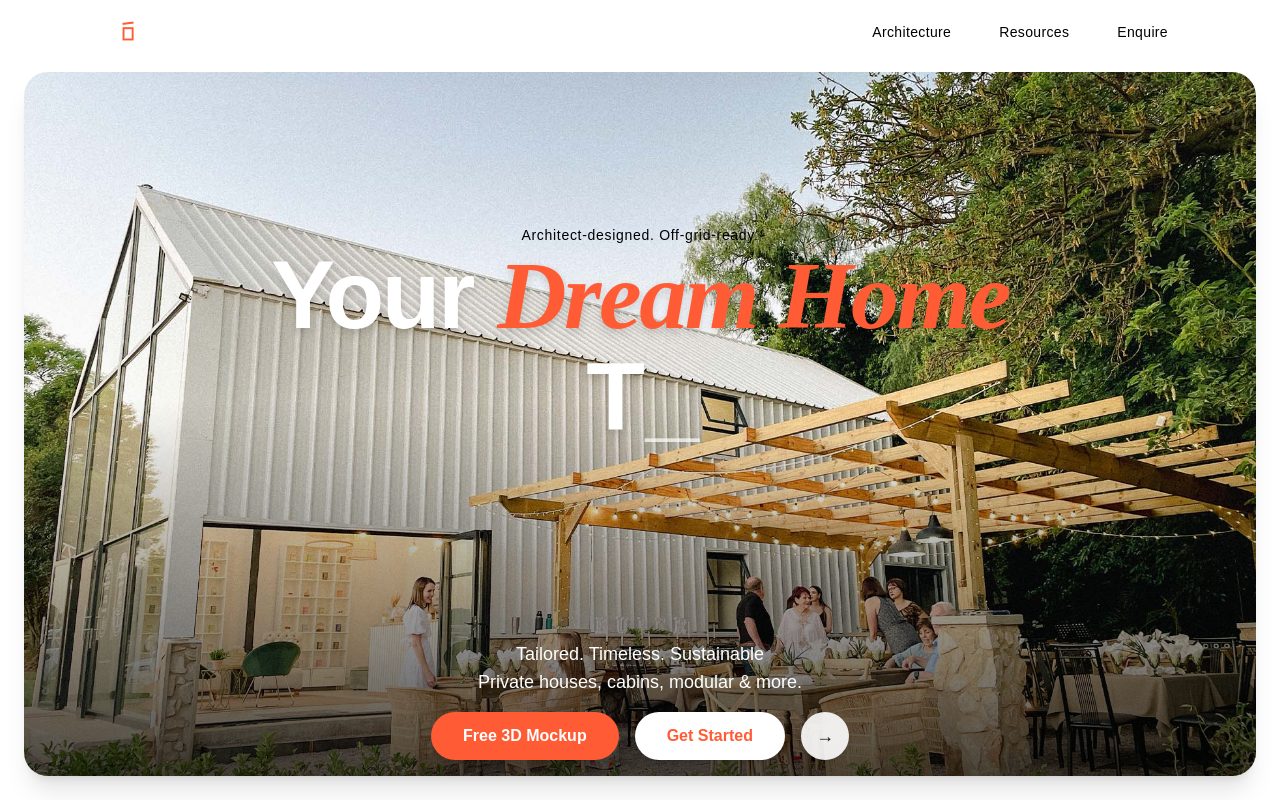
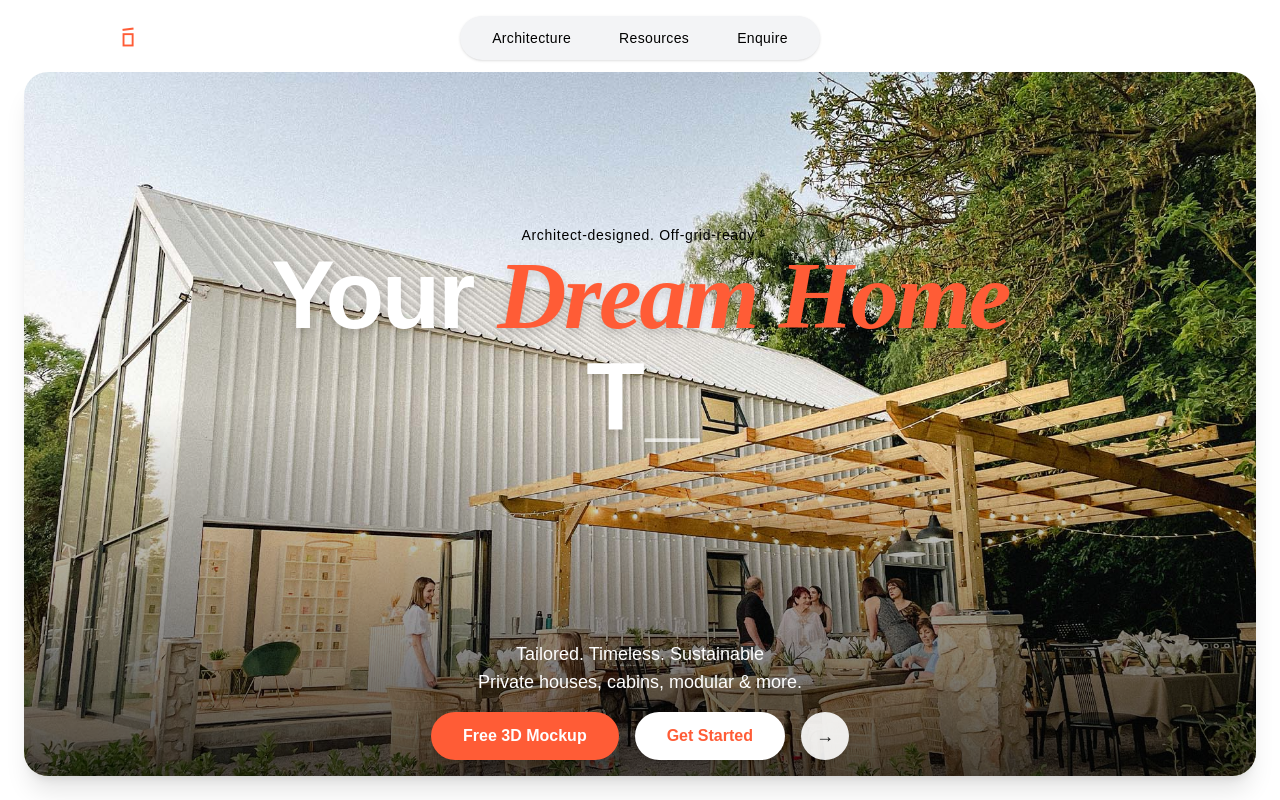
Before and after one commit to Marco1993-M/pequeno, a Next.js app: page / in a window 1280 px wide. Shown: the top 800 px of the page. Built offline with nearby package versions, Linux system fonts and the light colour scheme.

Commit message:
Update navbar.js

```diff
--- a/src/components/navbar.js
+++ b/src/components/navbar.js
@@ -8,26 +8,40 @@ export default function Navbar() {
 
   return (
     <nav className="absolute top-0 left-0 w-full z-50">
-      <div className="mx-auto flex items-center justify-between px-4 py-4" style={{ maxWidth: "85vw", width: "100%" }}>
-
+      <div
+        className="mx-auto flex items-center justify-between px-4 py-4 relative"
+        style={{ maxWidth: "85vw", width: "100%" }}
+      >
         {/* Left logo */}
-        <div className="flex-shrink-0">
+        <div className="flex-shrink-0 absolute left-4">
           <Link href="/">
-            <img src="/logo.png" alt="Pequeño Logo" className="h-8 cursor-pointer" />
+            <img
+              src="/logo.png"
+              alt="Pequeño Logo"
+              className="h-8 cursor-pointer"
+            />
           </Link>
         </div>
 
-        {/* Desktop links */}
-        <div className="hidden md:flex space-x-12 tracking-wide text-sm text-black font-medium">
-          <Link href="/architecture" className="hover:underline">Architecture</Link>
-          <Link href="/resources" className="hover:underline">Resources</Link>
-          <Link href="/enquire" className="hover:underline">Enquire</Link>
+        {/* Desktop links in pill container */}
+        <div className="hidden md:flex justify-center w-full">
+          <div className="flex space-x-12 tracking-wide text-sm text-black font-medium bg-gray-100 rounded-full px-8 py-3 shadow-sm">
+            <Link href="/architecture" className="hover:text-[#ff5c36]">
+              Architecture
+            </Link>
+            <Link href="/resources" className="hover:text-[#ff5c36]">
+              Resources
+            </Link>
+            <Link href="/enquire" className="hover:text-[#ff5c36]">
+              Enquire
+            </Link>
+          </div>
         </div>
 
         {/* Mobile menu button */}
         <button
           onClick={() => setIsOpen(!isOpen)}
-          className="md:hidden focus:outline-none"
+          className="md:hidden focus:outline-none ml-auto"
           aria-label="Toggle menu"
         >
           {isOpen ? <X className="h-6 w-6" /> : <Menu className="h-6 w-6" />}
@@ -39,17 +53,29 @@ export default function Navbar() {
         <div className="md:hidden px-4 pb-4">
           <ul className="flex flex-col space-y-4 text-sm font-medium text-black">
             <li>
-              <Link href="/architecture" className="hover:underline" onClick={() => setIsOpen(false)}>
+              <Link
+                href="/architecture"
+                className="hover:text-[#ff5c36]"
+                onClick={() => setIsOpen(false)}
+              >
                 Architecture
               </Link>
             </li>
             <li>
-              <Link href="/resources" className="hover:underline" onClick={() => setIsOpen(false)}>
+              <Link
+                href="/resources"
+                className="hover:text-[#ff5c36]"
+                onClick={() => setIsOpen(false)}
+              >
                 Resources
               </Link>
             </li>
             <li>
-              <Link href="/enquire" className="hover:underline" onClick={() => setIsOpen(false)}>
+              <Link
+                href="/enquire"
+                className="hover:text-[#ff5c36]"
+                onClick={() => setIsOpen(false)}
+              >
                 Enquire
               </Link>
             </li>
```
